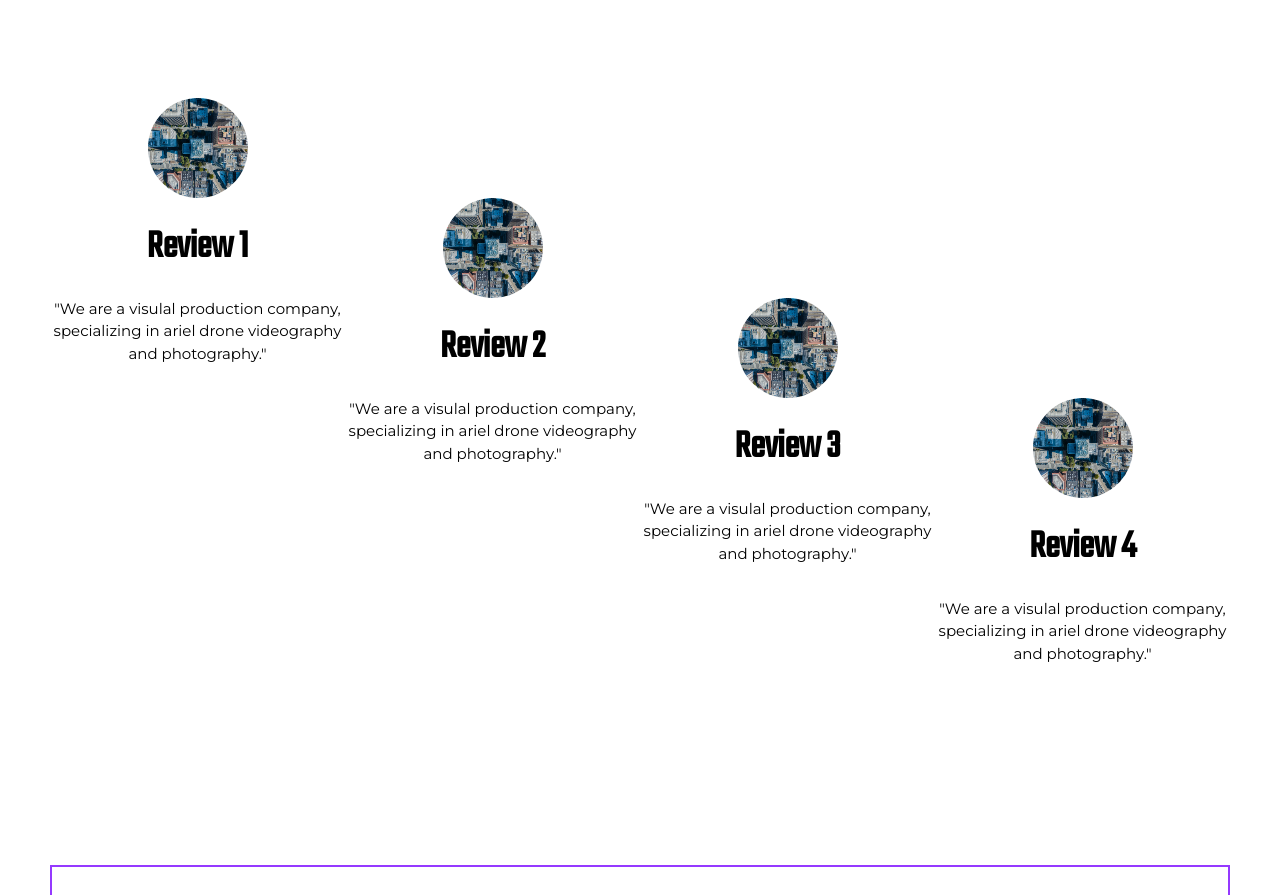
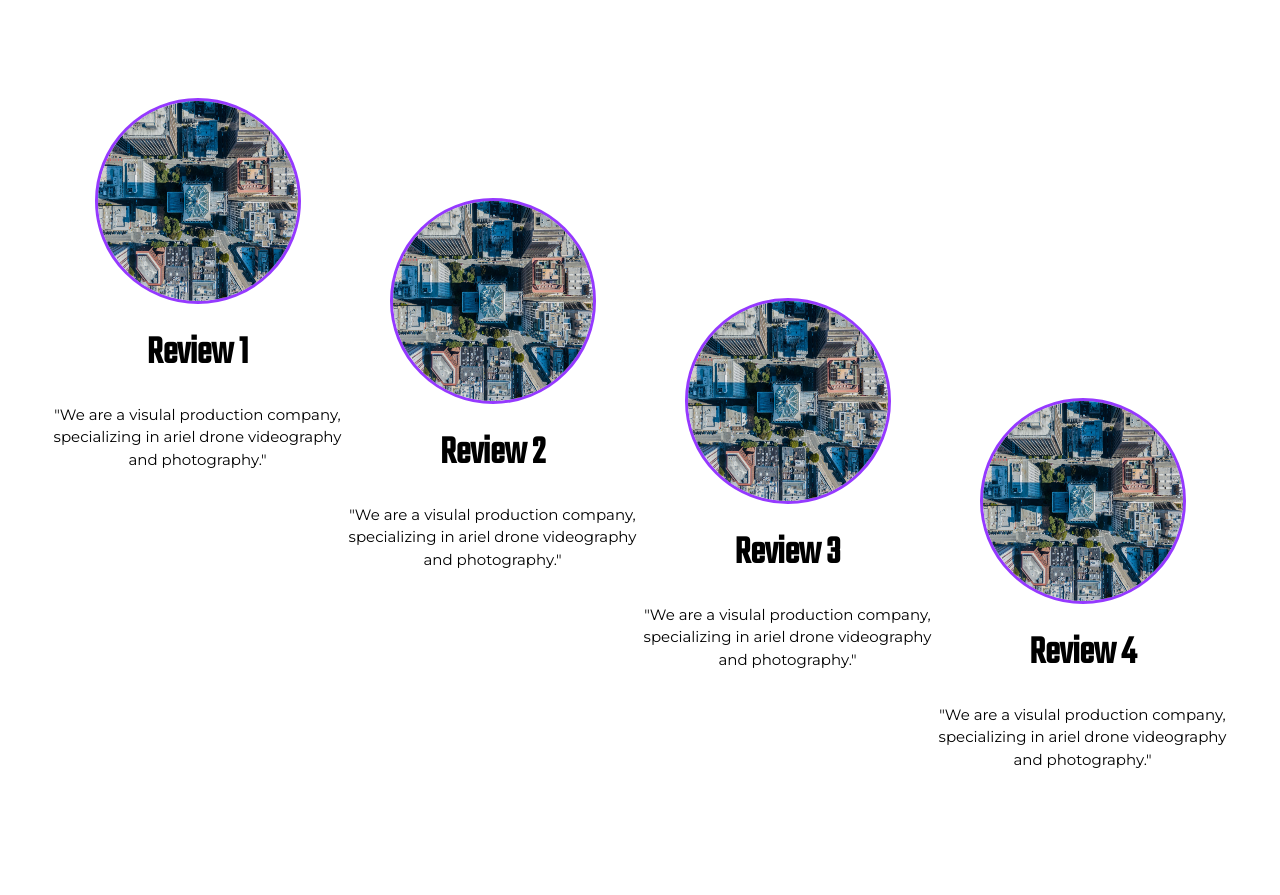
Before and after one commit to ChristianWare/templateOne, a Next.js app: page / in a window 1280 px wide. Shown: the part 5108-6003 px from the top of the page. Built offline with nearby package versions, Linux system fonts and the light colour scheme.

Commit message:
Reviews Update

```diff
--- a/src/comps/Reviews.js
+++ b/src/comps/Reviews.js
@@ -15,7 +15,14 @@ function Reviews() {
       <div className={styles.content}>
         <div className={styles.reviewBoxes}>
           <div className={styles.review}>
-            <Image src={img1} width='100' height='100' className={styles.img} />
+            <div className={styles.imgContainer}>
+              <Image
+                src={img1}
+                width='200'
+                height='200'
+                className={styles.img}
+              />
+            </div>
             <h3>Review 1</h3>
             <Star />
             <p>
@@ -24,7 +31,14 @@ function Reviews() {
             </p>
           </div>
           <div className={styles.review}>
-            <Image src={img1} width='100' height='100' className={styles.img} />
+            <div className={styles.imgContainer}>
+              <Image
+                src={img1}
+                width='200'
+                height='200'
+                className={styles.img}
+              />
+            </div>
             <h3>Review 2</h3>
             <Star />
             <p>
@@ -33,7 +47,14 @@ function Reviews() {
             </p>
           </div>
           <div className={styles.review}>
-            <Image src={img1} width='100' height='100' className={styles.img} />
+            <div className={styles.imgContainer}>
+              <Image
+                src={img1}
+                width='200'
+                height='200'
+                className={styles.img}
+              />
+            </div>
             <h3>Review 3</h3>
             <Star />
             <p>
@@ -42,7 +63,14 @@ function Reviews() {
             </p>
           </div>
           <div className={styles.review}>
-            <Image src={img1} width='100' height='100' className={styles.img} />
+            <div className={styles.imgContainer}>
+              <Image
+                src={img1}
+                width='200'
+                height='200'
+                className={styles.img}
+              />
+            </div>
             <h3>Review 4</h3>
             <Star />
             <p>
--- a/src/comps/Reviews.module.css
+++ b/src/comps/Reviews.module.css
@@ -29,9 +29,18 @@
     align-items: center;
 }
 
-.img {
+.imgContainer {
+    position: relative;
     border-radius: 50%;
+    overflow: hidden;
+    font-size: 0;
+    border: 3px solid var(--accent5);
+
 }
+
+/* .img {
+    border-radius: 50%;
+} */
 
 .review:nth-child(2) {
     margin-top: 10rem;
```
